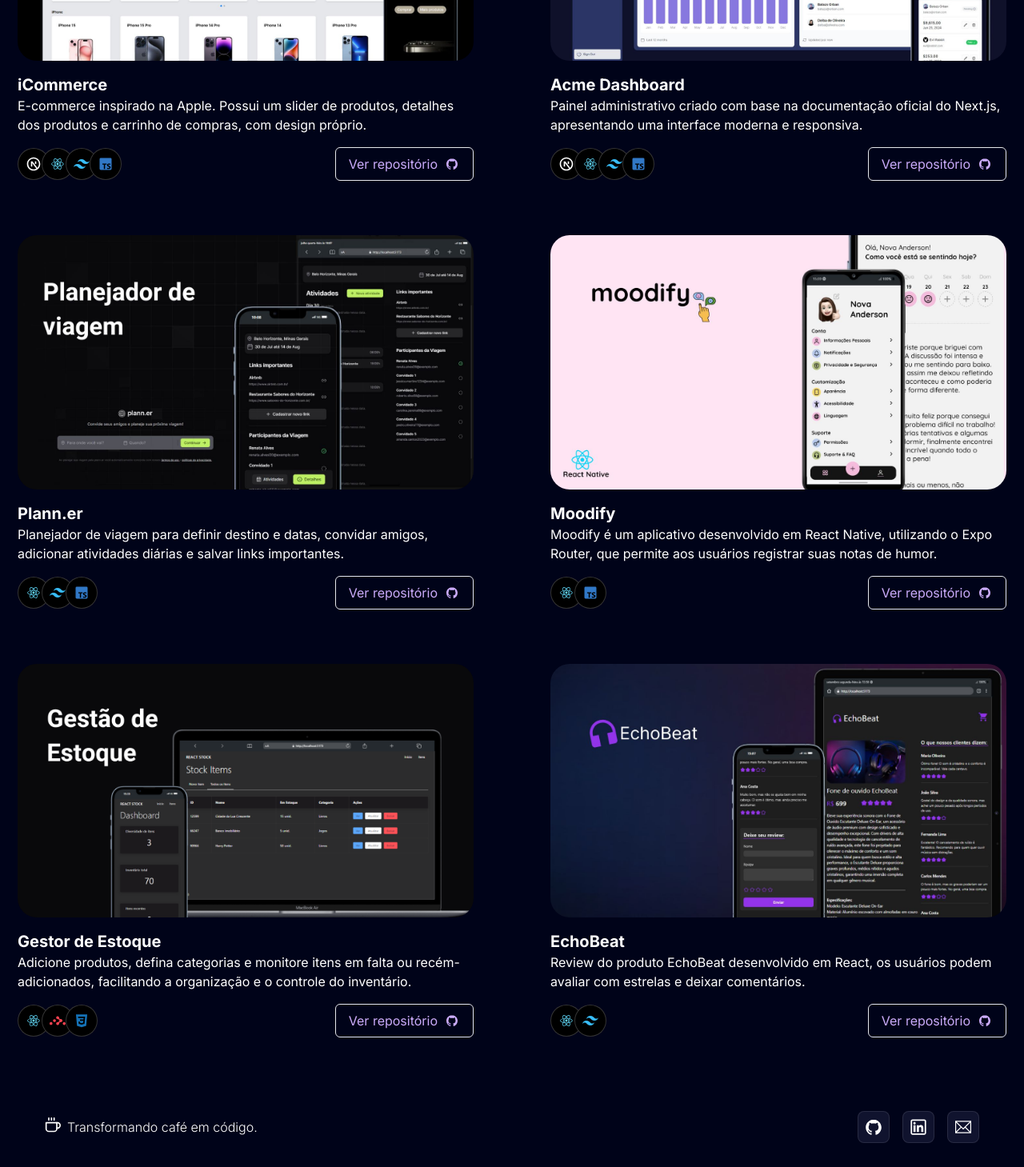
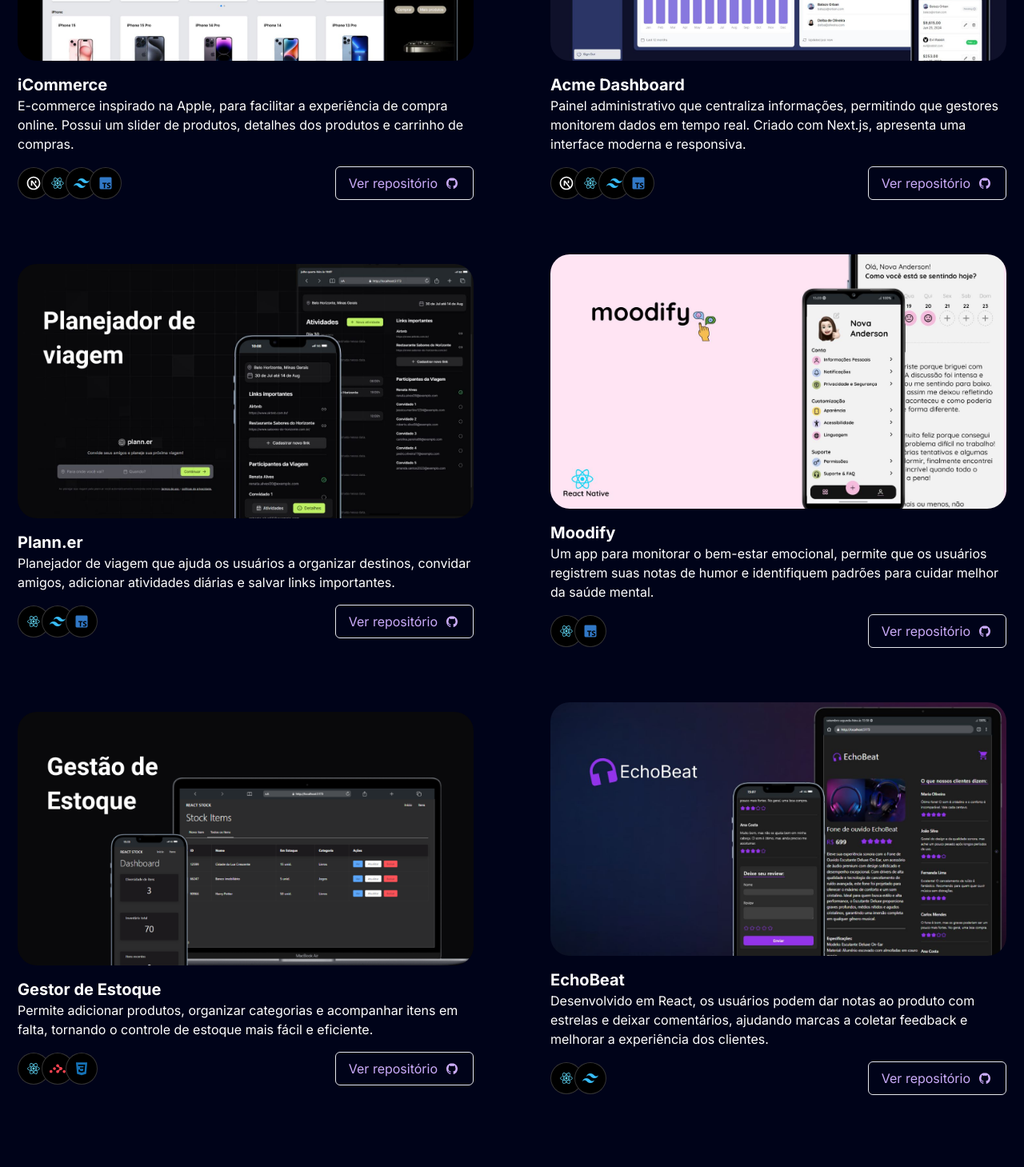
Before and after one commit to BaharHasanova/b_portfolio, a Next.js app: page / in a window 1280 px wide. Shown: the part 2180-3639 px from the top of the page at 80% size. Built offline with nearby package versions, Linux system fonts and the light colour scheme.

Commit message:
update descriptions

```diff
--- a/src/app/components/Projects.tsx
+++ b/src/app/components/Projects.tsx
@@ -9,7 +9,7 @@
     {
       id: 1,
       title: "iCommerce",
-      desc: "E-commerce inspirado na Apple. Possui um slider de produtos, detalhes dos produtos e carrinho de compras, com design próprio.",
+      desc: "E-commerce inspirado na Apple, para facilitar a experiência de compra online. Possui um slider de produtos, detalhes dos produtos e carrinho de compras.",
       img: "/projects/iCommerce.jpg",
       techs: [
         { id: 1, icon: <RiNextjsLine /> },
@@ -22,7 +22,7 @@
     {
       id: 2,
       title: "Acme Dashboard",
-      desc: "Painel administrativo criado com base na documentação oficial do Next.js, apresentando uma interface moderna e responsiva.",
+      desc: "Painel administrativo que centraliza informações, permitindo que gestores monitorem dados em tempo real. Criado com Next.js, apresenta uma interface moderna e responsiva.",
       img: "/projects/acme.png",
       techs: [
         { id: 1, icon: <RiNextjsLine /> },
@@ -35,7 +35,7 @@
     {
       id: 3,
       title: "Plann.er",
-      desc: "Planejador de viagem para definir destino e datas, convidar amigos, adicionar atividades diárias e salvar links importantes.",
+      desc: "Planejador de viagem que ajuda os usuários a organizar destinos, convidar amigos, adicionar atividades diárias e salvar links importantes.",
       img: "/projects/planner.png",
       techs: [
         { id: 1, icon: <DiReact className="text-[#61dafb]" /> },
@@ -47,7 +47,7 @@
     {
       id: 4,
       title: "Moodify",
-      desc: "Moodify é um aplicativo desenvolvido em React Native, utilizando o Expo Router, que permite aos usuários registrar suas notas de humor.",
+      desc: "Um app para monitorar o bem-estar emocional, permite que os usuários registrem suas notas de humor e identifiquem padrões para cuidar melhor da saúde mental.",
       img: "/projects/moodify.jpg",
       techs: [
         { id: 1, icon: <DiReact className="text-[#61dafb]" /> },
@@ -58,7 +58,7 @@
     {
       id: 5,
       title: "Gestor de Estoque",
-      desc: "Adicione produtos, defina categorias e monitore itens em falta ou recém-adicionados, facilitando a organização e o controle do inventário.",
+      desc: "Permite adicionar produtos, organizar categorias e acompanhar itens em falta, tornando o controle de estoque mais fácil e eficiente.",
       img: "/projects/gestor-estoque.png",
       techs: [
         { id: 1, icon: <DiReact className="text-[#61dafb]" /> },
@@ -70,7 +70,7 @@
     {
       id: 6,
       title: "EchoBeat",
-      desc: "Review do produto EchoBeat desenvolvido em React, os usuários podem avaliar com estrelas e deixar comentários.",
+      desc: "Desenvolvido em React, os usuários podem dar notas ao produto com estrelas e deixar comentários, ajudando marcas a coletar feedback e melhorar a experiência dos clientes.",
       img: "/projects/echobeat.jpg",
       techs: [
         { id: 1, icon: <DiReact className="text-[#61dafb]" /> },
```
